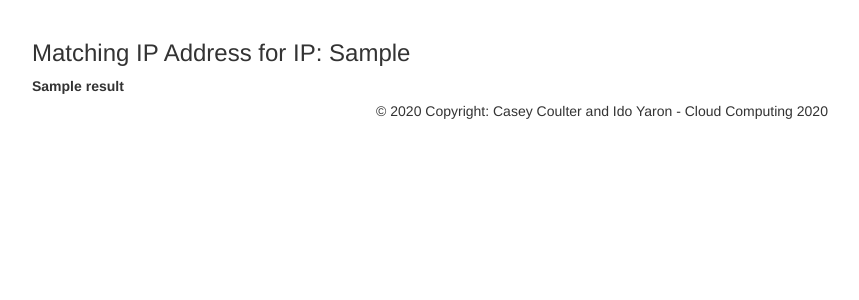
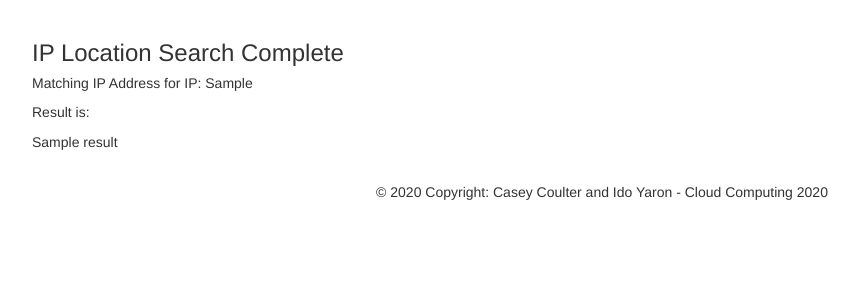
Before and after one commit to rmit-s3668759-casey-coulter/CC-2020-Assignment-2, a PHP site: template templates/ip_list.html.twig in a window 1280 px wide. Shown: the part 52-352 px from the top of the page, without its empty margins (38-897 px from the left). Run offline with PHP 8.4, Linux system fonts and the light colour scheme; the template is opened without the code that fills it: most values are stand-ins (such as "Sample title", 1, 10 or a date in 2020); some libraries are stand-ins or nearby versions.

Commit message:
additional cosmet changes

```diff
--- a/templates/base.html.twig
+++ b/templates/base.html.twig
@@ -31,6 +31,7 @@
     </div>
 
     <footer class="page-footer font-small black">
+      <br>
       <div class="footer-copyright text-center py-3">© 2020 Copyright: Casey Coulter and Ido Yaron - Cloud Computing 2020</div>
     </footer>
   </body>
--- a/templates/ip_list.html.twig
+++ b/templates/ip_list.html.twig
@@ -2,9 +2,11 @@
 
 {% block content %}
 
-<h3>Matching IP Address for IP: {{ip}}</h3>
+<h3>IP Location Search Complete</h3>
+<h5>Matching IP Address for IP: {{ip}}</h5>
+<p>Result is:</p>
 {% for result in results %}
-    <label> {{ result }} </label>
+    <p> {{ result }} </p>
 {% endfor %}
 
 {% endblock %}
--- a/templates/map_location.php
+++ b/templates/map_location.php
@@ -38,6 +38,7 @@
     </div>
 
     <div class="container">
+      <h3>Map</h3>
       <p>Below is where you are currently connected, scroll in and take a look</p>
     </div>
     <div id="map"></div>
@@ -86,5 +87,10 @@
     <script async defer
     src="https://maps.googleapis.com/maps/api/js?key=AIzaSyAyyrzXzHAv3zJqv1xCubqo9Ho6XZMzccg&callback=initMap">
     </script>
+
+    <footer class="page-footer font-small black">
+      <br>
+      <div class="footer-copyright text-center py-3">© 2020 Copyright: Casey Coulter and Ido Yaron - Cloud Computing 2020</div>
+    </footer>
   </body>
 </html>
--- a/templates/speech_to_text.html.twig
+++ b/templates/speech_to_text.html.twig
@@ -5,7 +5,7 @@
 
 <form method="POST" enctype="multipart/form-data">
     <div class="form-group">
-        <label for="ip">Enter file name</label>
+        <label for="ip">Enter a file name from our database to have converted to text</label>
         <p>Try entering 'test_new.flac'</p>
         <input type="text" name="fileName" id="fileName" value="{{fileName.fileName}}" class="form-control"/>
     </div>
--- a/templates/speech_to_text_results.html.twig
+++ b/templates/speech_to_text_results.html.twig
@@ -2,7 +2,8 @@
 
 {% block content %}
 
-<h3>Transcribing file: {{fileName}}</h3>
-<h3>Transcript: {{transcript}}</h3>
+<h3>File Transcribing Complete</h3>
+<p>Transcribing file name: {{fileName}}</p>
+<p>Transcript: {{transcript}}</p>
 
 {% endblock %}
--- a/templates/translation.html.twig
+++ b/templates/translation.html.twig
@@ -5,8 +5,8 @@
 
 <form method="POST" enctype="multipart/form-data">
     <div class="form-group">
-        <label for="ip">Enter text</label>
-        <p>If you can't think of anything, try copying any of these: '你好！你好吗', 'великий день для блинов' or '割り当てはとても楽しいです'</p>
+        <label for="ip">Enter text that you would like converted to English</label>
+        <p>If you can't think of anything, try copying one of these: '你好！你好吗', 'великий день для блинов' or '割り当てはとても楽しいです'</p>
         <input type="text" name="translate" id="translate" value="{{translate.translate}}" class="form-control"/>
     </div>
 
```
Also changed, not shown: templates/home.html.twig (+8 -1 lines), templates/translation_results.html.twig (+5 -2 lines).
